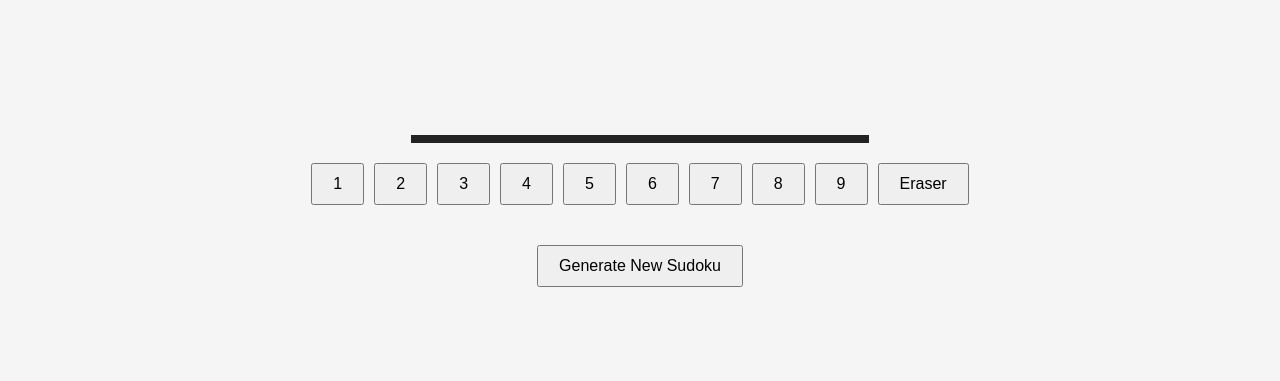
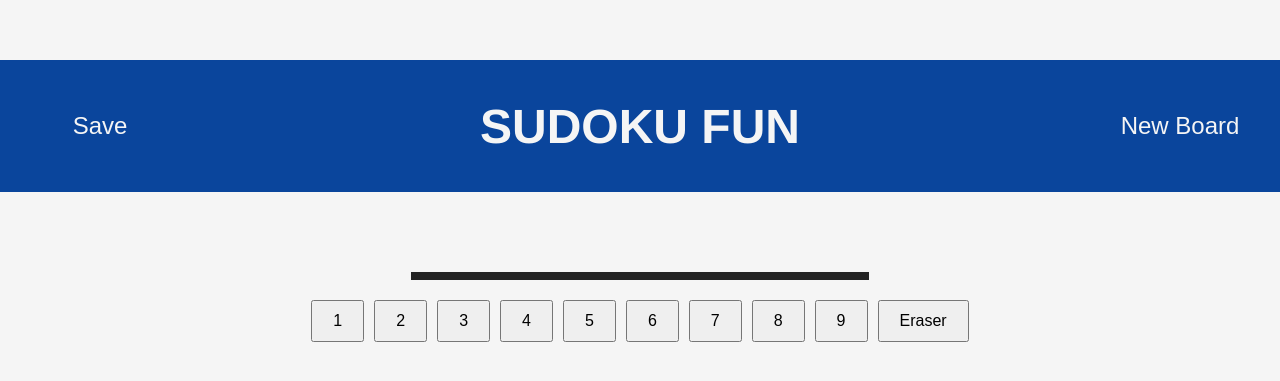
Before and after one commit to kirstenatkinson/sudoku, a website: page docs/game.html in a window 1280 px wide. Shown: the part 189-570 px from the top of the page. Drawn offline with Linux system fonts and the light colour scheme.

Commit message:
game page

```diff
--- a/docs/game.html
+++ b/docs/game.html
@@ -9,13 +9,17 @@
 </head>
 
 <body>
+    <header>
+        <button id="save-game">Save</button>
+        <h1><a href="/index.html">Sudoku Fun</a></h1>
+        <button id="generate-btn">New Board</button>
+    </header>
     <div id="sudoku-container">
         <!-- Sudoku grid will be injected here -->
     </div>
     <div id="number-buttons">
         <!-- Number buttons will be injected here -->
     </div>
-    <button id="generate-btn">Generate New Sudoku</button>
     <script type="module" src="script/util.mjs"></script>
 </body>
 
--- a/scss/block/header.scss
+++ b/scss/block/header.scss
@@ -0,0 +1,31 @@
+header {
+    width: 100%;
+    height: 100%;
+    padding: 1em;
+    margin-bottom: 5em;
+    max-height: 100px;
+    background-color: $color-blue;
+    display: flex;
+    justify-content: space-around;
+
+    button {
+        background-color: transparent;
+        font-size: 1.5em;
+        width: 200px;
+        color: $color-off-white;
+        cursor: pointer;
+        border: none;
+        padding: 1em;
+    }
+
+    h1 {
+        text-transform: uppercase;
+        font-size: 3em;
+        margin: auto;
+
+        a {
+            color: $color-off-white;
+            text-decoration: none;
+        }
+    }
+}
--- a/scss/block/interactive.scss
+++ b/scss/block/interactive.scss
@@ -1,10 +1,3 @@
-#generate-btn {
-    padding: 10px 20px;
-    font-size: 16px;
-    cursor: pointer;
-    margin-top: 20px;
-}
-
 #number-buttons {
     display: flex;
     justify-content: center;
```
Also changed, not shown: docs/styles/main.css.
